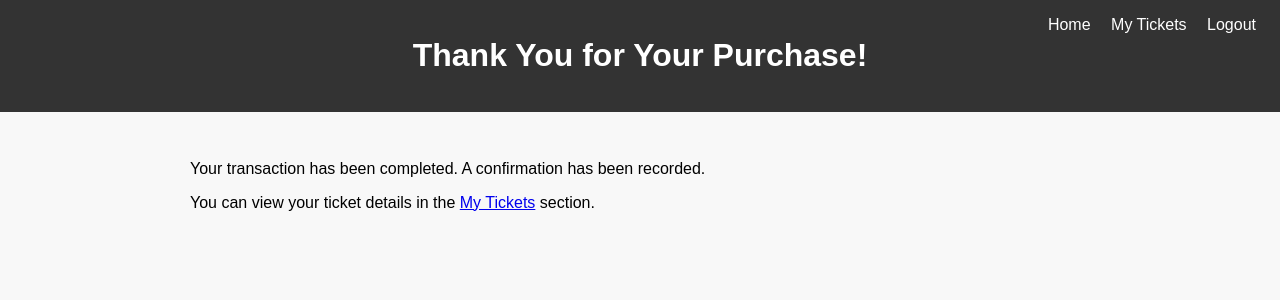
After one commit to redmattr/sale-service-tickets, a Flask app: page /thank-you in a window 1280 px wide. The commit adds this page. Shown: the top 300 px of the page. Run offline with Flask 3, Linux system fonts and the light colour scheme.

Commit message:
Split routes using Blueprint and add checkout + thank you pages

```diff
--- a/app.py
+++ b/app.py
@@ -1,94 +1,28 @@
-# app.py (UI + temporary backend)
+# app.py (UI + temporary backend entrypoint)
 # Created for UI testing and demonstration purposes
 # Team may use this as a reference or starting point
 
-from flask import Flask, render_template, request, redirect, url_for, flash, session
+from flask import Flask, session
+from routes import routes
 
 app = Flask(__name__)
-app.secret_key = 'your_secret_key'  # Needed for flashing messages and session handling
+app.secret_key = 'your_secret_key'  # Needed for session management
 
-# Mock users
-users = {
-    "user1": "pass1",
-    "vendor": "vendorpass"
-}
-
-# Mock data for events
-events = [
+# Temporary data for events
+app.config['EVENTS'] = [
     {"id": 1, "name": "Overwatch Invitational", "date": "July 30, 2025", "time": "3 PM", "tickets_available": 0, "price": 45},
     {"id": 2, "name": "MLS Match: NYCFC vs LA Galaxy", "date": "July 31, 2025", "time": "7:30 PM", "tickets_available": 150, "price": 55},
     {"id": 3, "name": "NBA Summer League: Knicks vs Bulls", "date": "August 1, 2025", "time": "6 PM", "tickets_available": 120, "price": 40},
     {"id": 4, "name": "Rock the River Music Festival", "date": "August 3, 2025", "time": "1 PM", "tickets_available": 0, "price": 35}
 ]
 
-@app.route("/")
-def index():
-    username = session.get("username")
-    return render_template("main.html", events=events, username=username)
+# Stores temporary events into the session before each request
+@app.before_request
+def load_events():
+    session['events'] = app.config['EVENTS']
 
-@app.route("/purchase", methods=["POST"])
-def purchase():
-    event_id = request.form.get("event_id")
-    event_name = request.form.get("event_name")
-    price = request.form.get("price")
-
-    if event_name and price:
-        return render_template("confirmation.html", event_name=event_name, price=price)
-    else:
-        flash("Something went wrong with the purchase.")
-        return redirect(url_for("index"))
-
-@app.route("/my-tickets")
-def my_tickets():
-    username = session.get("username")
-    if not username:
-        flash("Please log in to view your tickets.")
-        return redirect(url_for("login"))
-
-    # Temporary ticket data
-    tickets = [
-        {
-            "event_name": "NBA Summer League",
-            "date": "August 1, 2025",
-            "time": "6 PM",
-            "seat_number": "B12",
-            "venue_name": "MSG",
-            "price": 40
-        },
-        {
-            "event_name": "Rock the River Festival",
-            "date": "August 3, 2025",
-            "time": "1 PM",
-            "seat_number": "GA",
-            "venue_name": "Riverfront",
-            "price": 35
-        }
-    ]
-    return render_template("my_tickets.html", tickets=tickets, username=username)
-
-@app.route("/login", methods=["GET", "POST"])
-def login():
-    if request.method == "POST":
-        username = request.form.get("username")
-        password = request.form.get("password")
-
-        # Guest User
-        if username == "guest" and password == "1234":
-            session["username"] = username
-            flash("Logged in as guest.")
-            return redirect(url_for("index"))
-        else:
-            flash("Invalid username or password.")
-            return redirect(url_for("login"))
-
-    return render_template("login.html")
-
-
-@app.route("/logout")
-def logout():
-    session.pop("username", None)
-    flash("You have been logged out.")
-    return redirect(url_for("index"))
+# Register all routes from the Blueprint
+app.register_blueprint(routes)
 
 if __name__ == "__main__":
     app.run(debug=True)
--- /dev/null
+++ b/routes.py
@@ -0,0 +1,96 @@
+from flask import Blueprint, render_template, request, redirect, url_for, flash, session
+
+routes = Blueprint("routes", __name__)
+
+@routes.route("/")
+def index():
+    username = session.get("username")
+    events = session.get("events", [])
+    return render_template("main.html", events=events, username=username)
+
+@routes.route("/my-tickets")
+def my_tickets():
+    username = session.get("username")
+    if not username:
+        flash("Please log in to view your tickets.")
+        return redirect(url_for("routes.login"))
+
+    tickets = [
+        {
+            "event_name": "NBA Summer League",
+            "date": "August 1, 2025",
+            "time": "6 PM",
+            "seat_number": "B12",
+            "venue_name": "MSG",
+            "price": 40
+        },
+        {
+            "event_name": "Rock the River Festival",
+            "date": "August 3, 2025",
+            "time": "1 PM",
+            "seat_number": "GA",
+            "venue_name": "Riverfront",
+            "price": 35
+        }
+    ]
+    return render_template("my_tickets.html", tickets=tickets, username=username)
+
+@routes.route("/login", methods=["GET", "POST"])
+def login():
+    if request.method == "POST":
+        username = request.form.get("username")
+        password = request.form.get("password")
+
+        if username == "guest" and password == "1234":
+            session["username"] = username
+            flash("Logged in as guest.")
+            return redirect(url_for("routes.index"))
+        else:
+            flash("Invalid username or password.")
+            return redirect(url_for("routes.login"))
+
+    return render_template("login.html")
+
+@routes.route("/logout")
+def logout():
+    session.pop("username", None)
+    flash("You have been logged out.")
+    return redirect(url_for("routes.index"))
+
+@routes.route("/add-to-cart", methods=["POST"])
+def add_to_cart():
+    event_id = request.form.get("event_id")
+    event_name = request.form.get("event_name")
+    price = request.form.get("price")
+
+    if "cart" not in session:
+        session["cart"] = []
+
+    session["cart"].append({
+        "event_id": event_id,
+        "event_name": event_name,
+        "price": price
+    })
+
+    session.modified = True
+    flash(f"{event_name} was added to your cart.")
+    return redirect(url_for("routes.index"))
+
+@routes.route("/checkout")
+def checkout():
+    username = session.get("username")
+    if not username:
+        flash("Please log in to proceed to checkout.")
+        return redirect(url_for("routes.login"))
+
+    cart = session.get("cart", [])
+    return render_template("checkout.html", cart=cart, username=username)
+
+@routes.route("/thank-you")
+def thank_you():
+    session.pop("cart", None)
+    return render_template("thank_you.html")
+
+@routes.route("/complete-purchase", methods=["POST"])
+def complete_purchase():
+    return redirect(url_for("routes.thank_you"))
--- a/templates/main.html
+++ b/templates/main.html
@@ -13,6 +13,7 @@
       {% if username %}
         <span>Logged in as {{ username }}</span>
         <a href="/my-tickets">My Tickets</a>
+        <a href="/checkout">Checkout</a>
         <a href="/logout">Logout</a>
       {% else %}
         <a href="/login">Login</a>
@@ -51,7 +52,7 @@
         {% if event.tickets_available == 0 %}
           <button class="buy-btn sold-out" disabled>Sold Out</button>
         {% else %}
-          <form method="POST" action="/purchase">
+          <form method="POST" action="/add-to-cart">
             <input type="hidden" name="event_id" value="{{ event.id }}">
             <input type="hidden" name="event_name" value="{{ event.name }}">
             <input type="hidden" name="price" value="{{ event.price }}">
--- /dev/null
+++ b/templates/thank_you.html
@@ -0,0 +1,24 @@
+<!DOCTYPE html>
+<html lang="en">
+<head>
+  <meta charset="UTF-8">
+  <meta name="viewport" content="width=device-width, initial-scale=1.0">
+  <title>Thank You</title>
+  <link rel="stylesheet" href="{{ url_for('static', filename='styles.css') }}">
+</head>
+<body>
+  <header>
+    <h1>Thank You for Your Purchase!</h1>
+    <div class="top-right">
+      <a href="/">Home</a>
+      <a href="/my-tickets">My Tickets</a>
+      <a href="/logout">Logout</a>
+    </div>
+  </header>
+
+  <div class="container">
+    <p>Your transaction has been completed. A confirmation has been recorded.</p>
+    <p>You can view your ticket details in the <a href="/my-tickets">My Tickets</a> section.</p>
+  </div>
+</body>
+</html>
```
Also changed, not shown: templates/checkout.html (added, +54 -0 lines).
